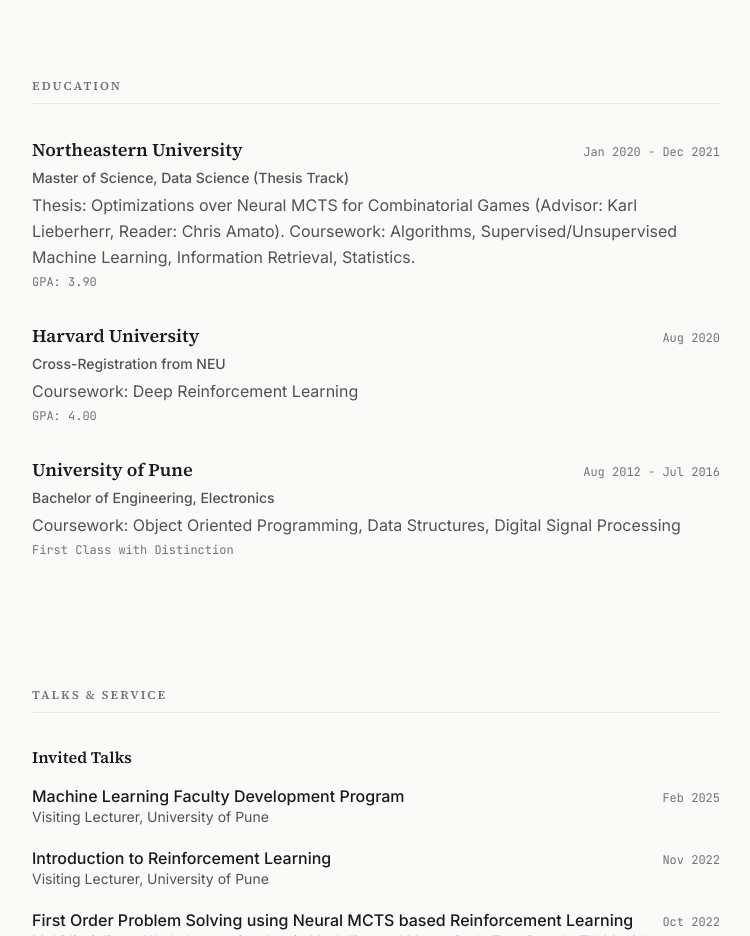
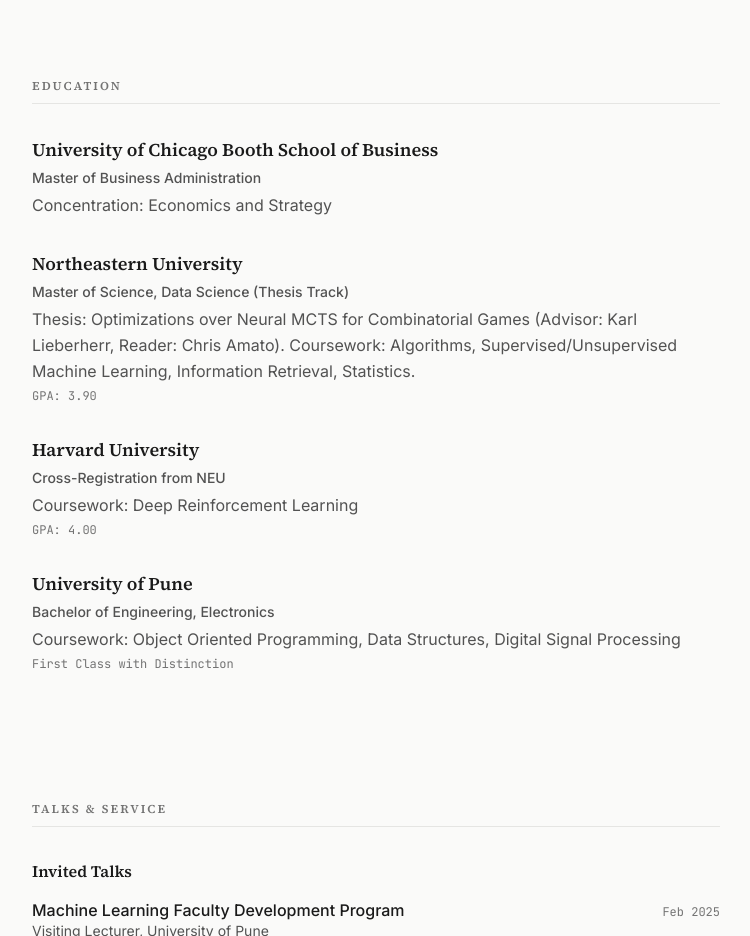
Before and after one commit to prashankkadam/prashankkadam.github.io, an Astro site: page / in a window 1280 px wide. Shown: the part 4600-5536 px from the top of the page, without its empty margins (264-1014 px from the left). Built offline with nearby package versions, Linux system fonts and the light colour scheme; Astro itself is replaced by a stand-in of ours.

Commit message:
Education: add Chicago Booth MBA, remove dates

```diff
--- a/src/components/EducationSection.astro
+++ b/src/components/EducationSection.astro
@@ -8,10 +8,7 @@
     {
       education.map((e) => (
         <li>
-          <div class="flex flex-col md:flex-row md:items-baseline md:justify-between gap-1 mb-1">
-            <h3 class="font-serif text-lg font-semibold">{e.school}</h3>
-            <span class="font-mono text-xs text-[var(--color-text-subtle)]">{e.date}</span>
-          </div>
+          <h3 class="font-serif text-lg font-semibold mb-1">{e.school}</h3>
           <p class="text-sm font-medium text-[var(--color-text-muted)] mb-1">{e.degree}</p>
           {e.detail && <p class="text-[var(--color-text-muted)] leading-relaxed mb-1">{e.detail}</p>}
           {e.notes && <p class="font-mono text-xs text-[var(--color-text-subtle)]">{e.notes}</p>}
--- a/src/data/education.ts
+++ b/src/data/education.ts
@@ -3,30 +3,31 @@
   degree: string;
   detail?: string;
   notes?: string;
-  date: string;
 }
 
 export const education: EducationEntry[] = [
+  {
+    school: "University of Chicago Booth School of Business",
+    degree: "Master of Business Administration",
+    detail: "Concentration: Economics and Strategy",
+  },
   {
     school: "Northeastern University",
     degree: "Master of Science, Data Science (Thesis Track)",
     detail:
       "Thesis: Optimizations over Neural MCTS for Combinatorial Games (Advisor: Karl Lieberherr, Reader: Chris Amato). Coursework: Algorithms, Supervised/Unsupervised Machine Learning, Information Retrieval, Statistics.",
     notes: "GPA: 3.90",
-    date: "Jan 2020 - Dec 2021",
   },
   {
     school: "Harvard University",
     degree: "Cross-Registration from NEU",
     detail: "Coursework: Deep Reinforcement Learning",
     notes: "GPA: 4.00",
-    date: "Aug 2020",
   },
   {
     school: "University of Pune",
     degree: "Bachelor of Engineering, Electronics",
     detail: "Coursework: Object Oriented Programming, Data Structures, Digital Signal Processing",
     notes: "First Class with Distinction",
-    date: "Aug 2012 - Jul 2016",
   },
 ];
```
